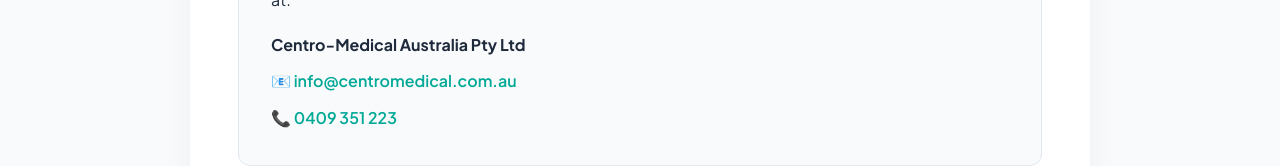
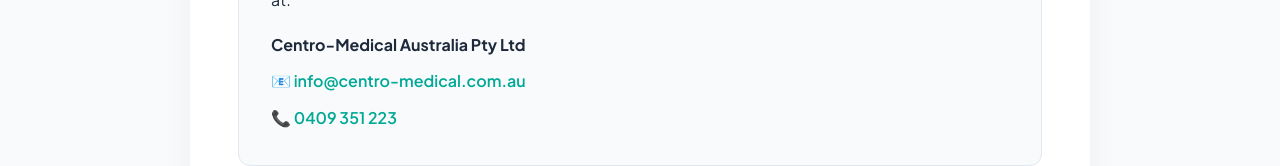
Before and after one commit to rhalmaibusiness-blip/centro-medical-landing-australia, a React (Vite) app: page /privacy in a window 1280 px wide. Shown: the part 2145-2311 px from the top of the page. Built offline with nearby package versions, Linux system fonts and the light colour scheme.

Commit message:
Update contact email to info@centro-medical.com.au

```diff
--- a/src/components/ContactForm.jsx
+++ b/src/components/ContactForm.jsx
@@ -100,7 +100,9 @@
                                 </div>
                                 <div>
                                     <h5 style={{ fontWeight: 700 }}>Email</h5>
-                                    <p style={{ color: 'var(--gray-700)' }}>hello@centromedical.com.au</p>
+                                    <p style={{ color: 'var(--gray-700)' }}>
+                                        <a href="mailto:info@centro-medical.com.au" style={{ color: 'inherit' }}>info@centro-medical.com.au</a>
+                                    </p>
                                 </div>
                             </div>
 
--- a/src/components/PrivacyPolicy.jsx
+++ b/src/components/PrivacyPolicy.jsx
@@ -115,7 +115,7 @@
                             <h3 style={{ marginBottom: '1.5rem' }}>9. Contact Us</h3>
                             <p>If you have any questions about this Privacy Policy or how we handle your data, please contact us at:</p>
                             <p style={{ marginTop: '1rem', marginBottom: '0.5rem' }}><strong>Centro-Medical Australia Pty Ltd</strong></p>
-                            <p style={{ marginBottom: '0.5rem' }}>📧 <a href="mailto:info@centromedical.com.au" style={{ color: 'var(--secondary)', fontWeight: 600 }}>info@centromedical.com.au</a></p>
+                            <p style={{ marginBottom: '0.5rem' }}>📧 <a href="mailto:info@centro-medical.com.au" style={{ color: 'var(--secondary)', fontWeight: 600 }}>info@centro-medical.com.au</a></p>
                             <p>📞 <a href="tel:0409351223" style={{ color: 'var(--secondary)', fontWeight: 600 }}>0409 351 223</a></p>
                         </section>
                     </div>
--- a/src/components/TermsOfService.jsx
+++ b/src/components/TermsOfService.jsx
@@ -190,7 +190,7 @@
                             <h3 style={{ marginBottom: '1.5rem', color: 'white' }}>17. Contact</h3>
                             <p style={{ marginBottom: '0.5rem' }}><strong>Centro-Medical Australia Pty Ltd</strong></p>
                             <p style={{ marginBottom: '0.5rem' }}>Warrawee, NSW 2074, Australia</p>
-                            <p style={{ marginBottom: '0.5rem' }}>📧 <a href="mailto:info@centromedical.com.au" style={{ color: 'var(--accent)' }}>info@centromedical.com.au</a></p>
+                            <p style={{ marginBottom: '0.5rem' }}>📧 <a href="mailto:info@centro-medical.com.au" style={{ color: 'var(--accent)' }}>info@centro-medical.com.au</a></p>
                             <p>📞 <a href="tel:0409351223" style={{ color: 'var(--accent)' }}>0409 351 223</a></p>
                         </section>
                     </div>
```
